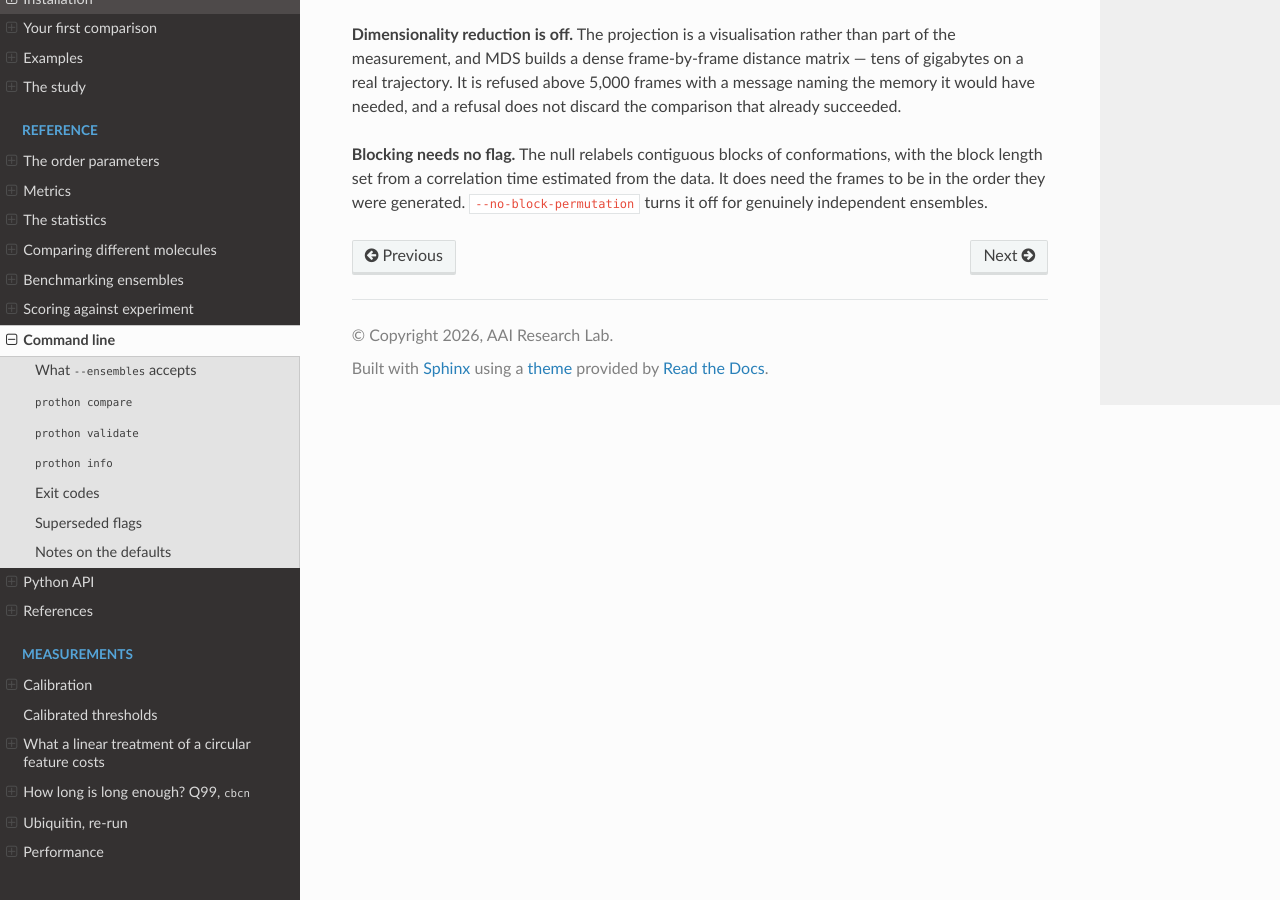
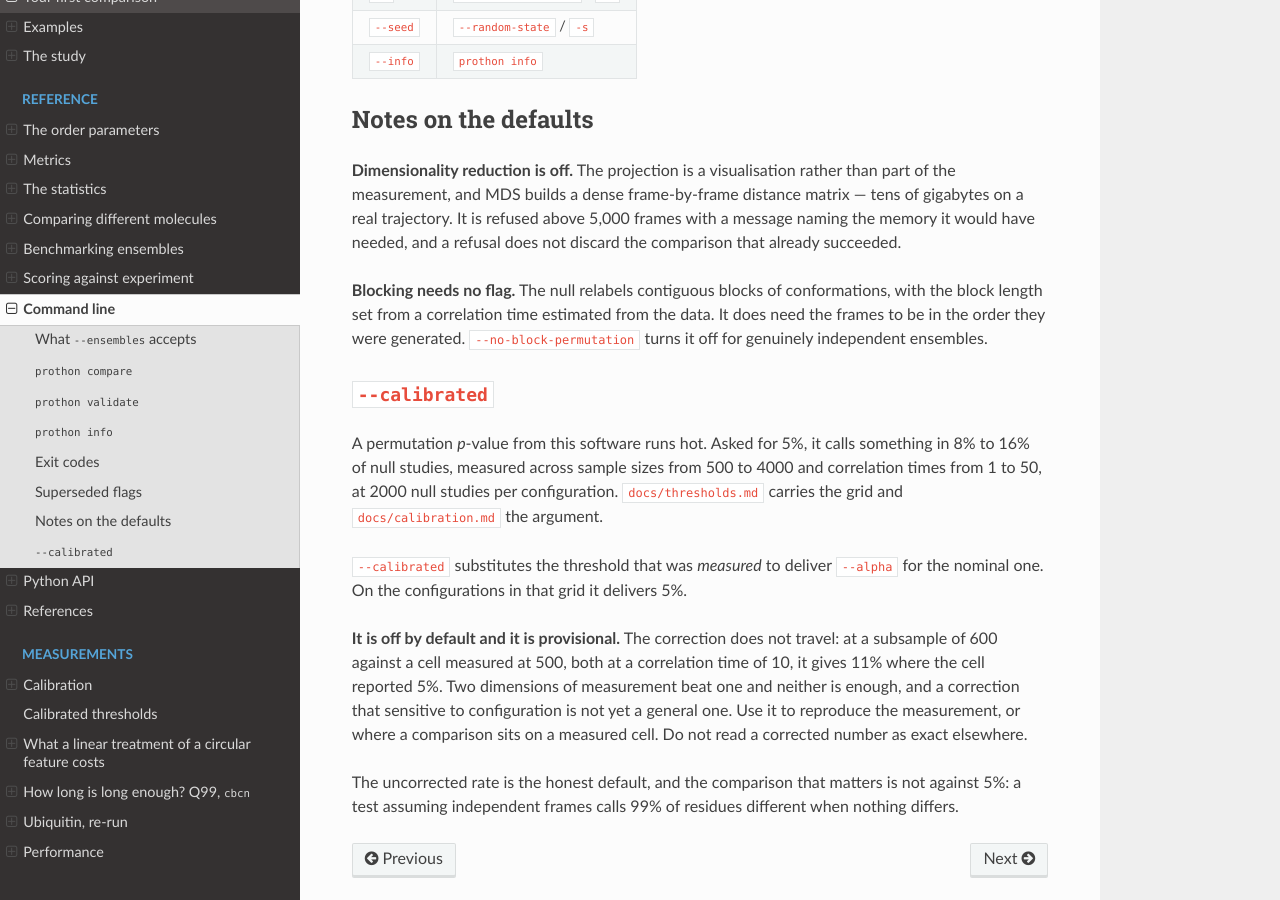
Before and after one commit to aai-research-lab/Prothon, a Sphinx documentation site: the page built from docs/cli_reference.md, in a window 1280 px wide and 900 px high, scrolled down 4048 px. Built offline with Sphinx 7.4.7 and the Read the Docs theme 3.1.0, drawn with Linux system fonts in a browser that asks for light colours; the version number could not be read and is left out; some of the changed text lies outside the part shown.

Commit message:
Document what the software grew during the audit
Checked the documentation against the code rather than against itself.

**Three CLI flags were undocumented**: `--sample-size`, `--n-jobs` and
`--calibrated`. The last matters most. It changes what a result means, it is
new, and its limits belong where somebody will meet them: it delivers five per
cent on the configurations it was measured at, gives 11% where a cell reported
5.1% twenty per cent away in sample size, and is off by default for that
reason. `cli_reference` now says so, with the uncorrected 8-16% beside it and
the comparison that gives it meaning -- 99% for a test assuming independent
frames.

**The whole `sampling` package was absent from the API reference.** The
restructure made it a top-level name precisely because it holds what this
software has and comparable tools do not, and the reference did not mention
`null`, `floor`, `statistics` or `calibration`. Nor `compare.density`, nor
`ingest.sources`, which is where the answer to "what does --ensembles accept"
lives.

**Two docstrings were malformed** and only became visible once the build
reached them: a definition list in `Prothon` that ended without a blank line,
and a bare `*.pdb` in `ingest.sources` that reStructuredText reads as emphasis.
The first was mine, introduced two edits earlier.

**`measure` survived in published docstrings.** The vocabulary was retired in
favour of `order parameter` and corrected across the documentation, and three
accessor docstrings still said "for a measure" -- which autodoc publishes as
the API reference. One word, one meaning.

**Two capabilities were missing from the README table**: weighted ensembles,
where Kish's effective sample size makes a thousand conformations worth four
and the floor says so, and circular order parameters, where a linear treatment
overstates a difference by up to eighty-five times while looking ordinary. Both
are substantial and both were unclaimed.

Docs build clean with warnings as errors. Every flag and method the README
shows exists; that direction was already checked by the suite and still passes.

```diff
--- a/docs/cli_reference.md
+++ b/docs/cli_reference.md
@@ -53,7 +53,10 @@ conditions averages away the difference being measured.
 | `--order-parameters` | `-p` | `cbcn` | `cbcn`, `cacn`, `caba`, `cata`, `sasa`. |
 | `--metric` | `-m` | `jsd` | `jsd`, `wasserstein`, `ks`. |
 | `--random-state` | `-s` | | Seed. Set it and the run is reproducible. |
-| `--n-permutations` | | `100` | Relabellings behind the null. |
+| `--n-permutations` | | `100` | Relabellings behind the null. Doubling to 200 lowers the whole-study false-positive rate; past that it plateaus. |
+| `--sample-size` | | `1000` | Conformations drawn from each ensemble for the test. Anything longer is subsampled to this as a contiguous window, so the block structure survives. |
+| `--calibrated` | | off | Use the threshold measured to deliver `--alpha` rather than the nominal one. See below. |
+| `--n-jobs` | | `1` | Worker processes for the permutation null. Results are identical at every worker count. |
 | `--s-num` | | `5` | Requested split-half repeats; modern mode uses at least 10 per ensemble for the floor quantile. |
 | `--x-num` | | `100` | Grid points per density. |
 | `--alpha` | | `0.05` | False-discovery rate. |
@@ -172,3 +175,28 @@ does not discard the comparison that already succeeded.
 conformations, with the block length set from a correlation time estimated from
 the data. It does need the frames to be in the order they were generated.
 `--no-block-permutation` turns it off for genuinely independent ensembles.
+
+
+## `--calibrated`
+
+A permutation *p*-value from this software runs hot. Asked for 5%, it calls
+something in 8% to 16% of null studies, measured across sample sizes from 500
+to 4000 and correlation times from 1 to 50, at 2000 null studies per
+configuration. `docs/thresholds.md` carries the grid and
+`docs/calibration.md` the argument.
+
+`--calibrated` substitutes the threshold that was *measured* to deliver
+`--alpha` for the nominal one. On the configurations in that grid it delivers
+5%.
+
+**It is off by default and it is provisional.** The correction does not travel:
+at a subsample of 600 against a cell measured at 500, both at a correlation
+time of 10, it gives 11% where the cell reported 5%. Two dimensions of
+measurement beat one and neither is enough, and a correction that sensitive to
+configuration is not yet a general one. Use it to reproduce the measurement, or
+where a comparison sits on a measured cell. Do not read a corrected number as
+exact elsewhere.
+
+The uncorrected rate is the honest default, and the comparison that matters is
+not against 5%: a test assuming independent frames calls 99% of residues
+different when nothing differs.
```
Also changed, not shown: README.md (+5 -1 lines), docs/api.md (+45 -1 lines), 2 other files.
